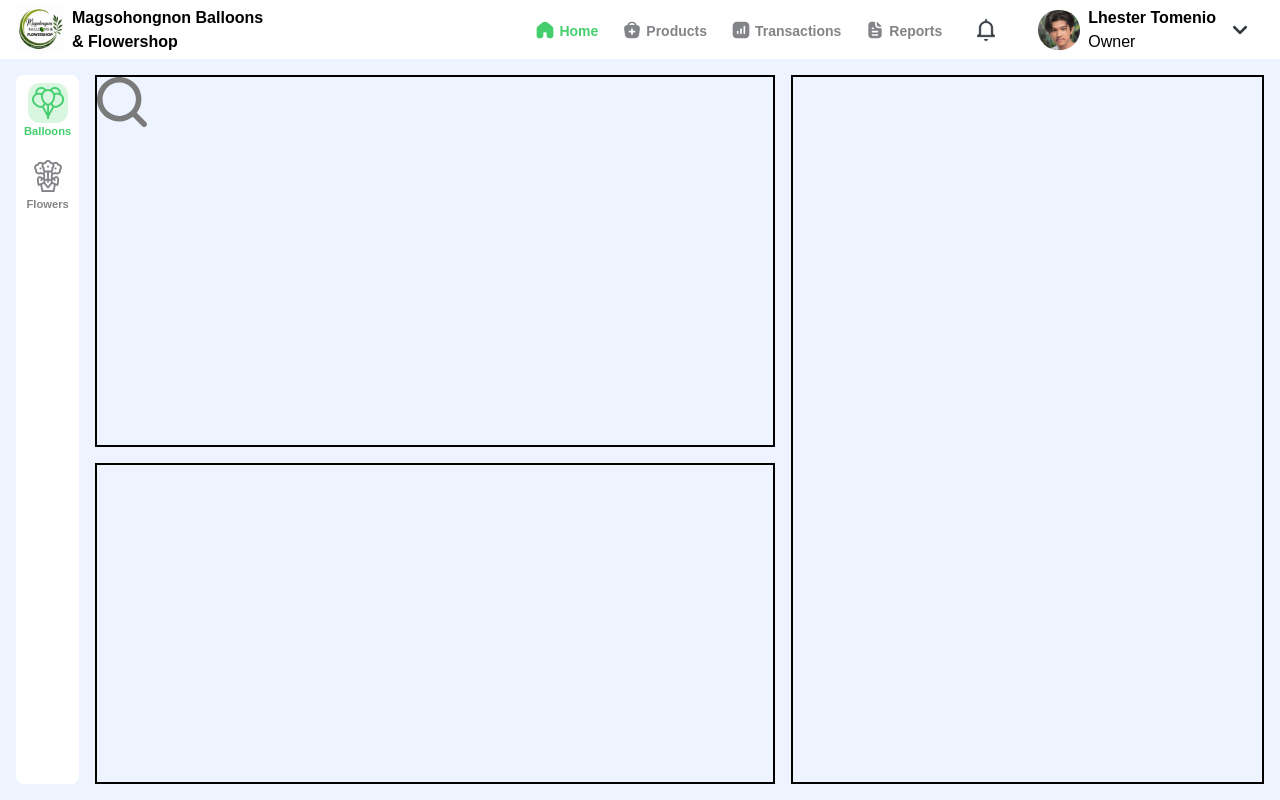
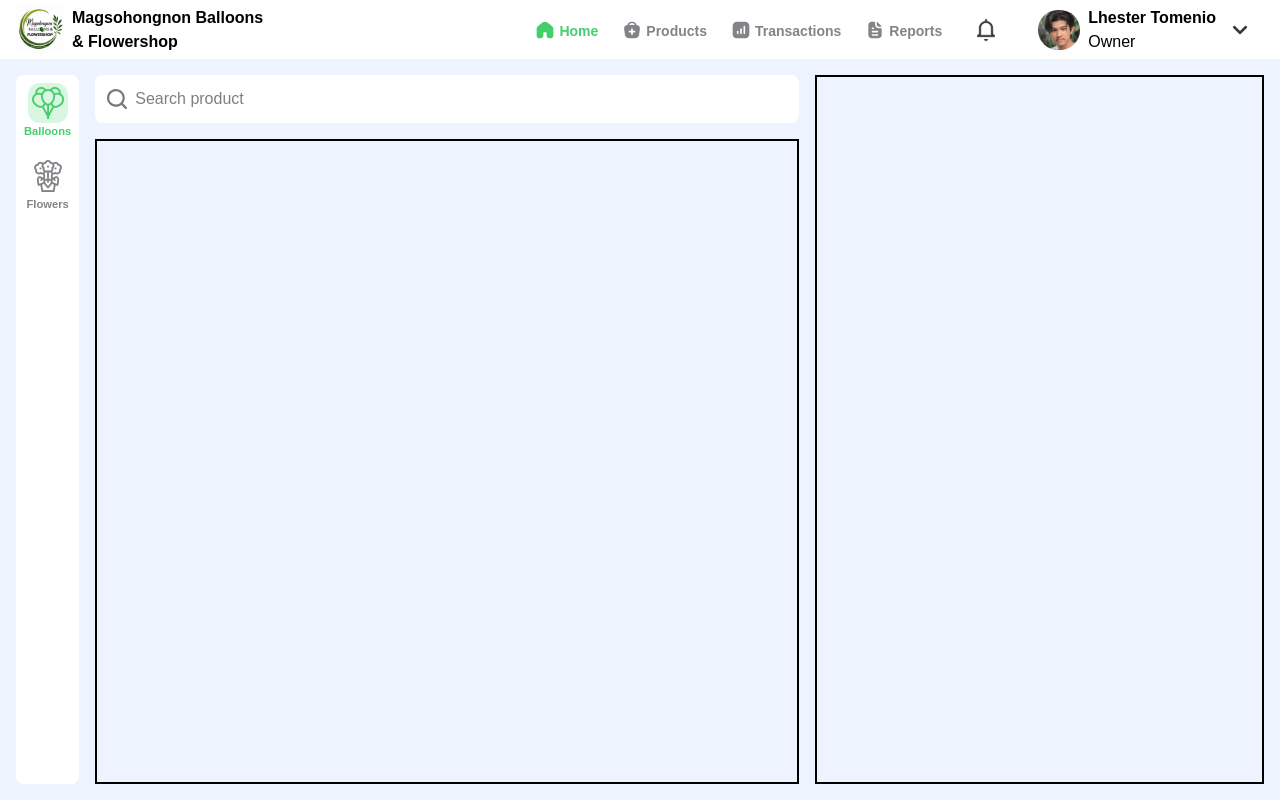
Before and after one commit to fumio65/pos_magsohongnon_balloons_and_flowershop, a React (Vite) app: page /home in a window 1280 px wide. Built offline with nearby package versions, Linux system fonts and the light colour scheme.

Commit message:
Search bar

```diff
--- /dev/null
+++ b/src/components/SearchBar.css
@@ -0,0 +1,6 @@
+/* Remove the built-in 'x' clear button on search inputs for WebKit browsers */
+input[type="search"].remove-clear::-webkit-search-cancel-button {
+  -webkit-appearance: none;
+  appearance: none;
+  display: none;
+}
--- a/src/components/SearchBar.jsx
+++ b/src/components/SearchBar.jsx
@@ -1,15 +1,19 @@
 import React from 'react'
+import './SearchBar.css'
 
-function SearchBar({ className = ''}) {
+function SearchBar({ className = '' }) {
   return (
     <div
       style={{ gridArea: 'search-bar' }}
-      className={`border-2 ${className}`}
-
+      className={`bg-white p-2 rounded-lg ${className}`}
     >
-      <div>
-        <img src="/icons/search.svg" alt="" />
-        <input type="search" />
+      <div className='bg-white flex items-center p-1 gap-2 rounded-lg'>
+        <img className='h-5' src="/icons/search.svg" alt="" />
+        <input
+          className='flex-grow focus:outline-none remove-clear'
+          type="search"
+          placeholder='Search product'
+        />
       </div>
     </div>
   )
--- a/src/pages/Home.jsx
+++ b/src/pages/Home.jsx
@@ -13,7 +13,7 @@ function Home() {
         className="grid flex-grow p-4 gap-4 h-full"
         style={{
           gridTemplateColumns: 'max-content auto auto',
-          gridTemplateRows: 'auto max-content auto',
+          gridTemplateRows: 'auto 1fr 1fr',
           gridTemplateAreas: `
             "sidebar search-bar cart"
             "sidebar product-grid cart"
```
